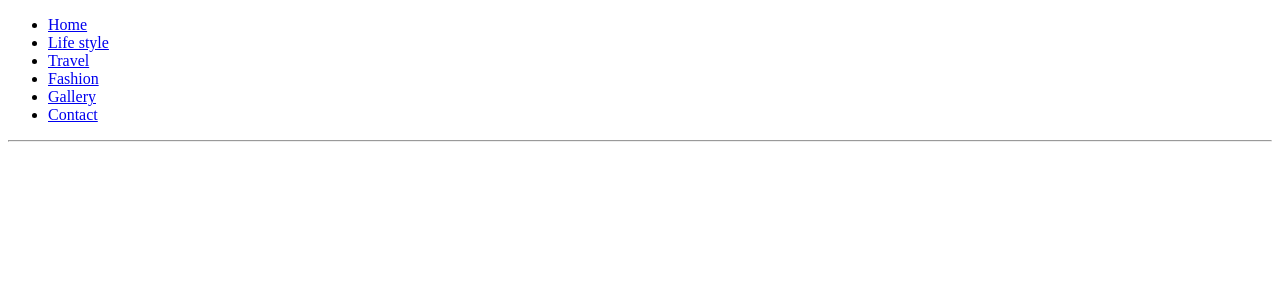
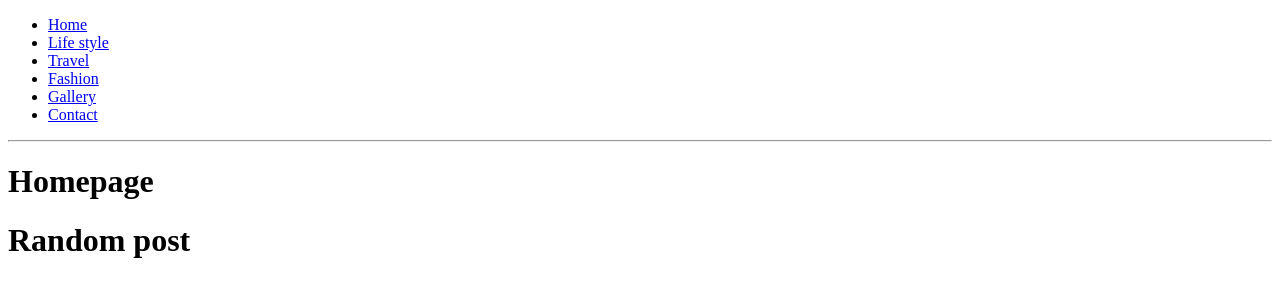
Before and after one commit to earapkoule/Articles-React-Training, a React (Create React App) app: page / in a window 1280 px wide. Shown: the top 300 px of the page. Built offline with nearby package versions, Linux system fonts and the light colour scheme; the HTML template or start-up script is replaced by a standard one.

Commit message:
component parameter to route

```diff
--- a/src/App.js
+++ b/src/App.js
@@ -23,7 +23,7 @@ function App() {
         <hr />
 
         <Switch>
-          <Route exact path="/">
+          <Route exact path="/" component={HomePage}>
 
           </Route>
           <Route path="/:category" render={(props) => { (<BlogPage category={props.match.params.category} />) }}>
--- a/src/pages/HomePage.js
+++ b/src/pages/HomePage.js
@@ -1,7 +1,13 @@
 import React from 'react'
+import RandomPost from "../components/RandomPost/RandomPost"
+
 
 const HomePage = () => {
-    return <h1>Homepage</h1>
+    return (
+        <div>
+            <h1>Homepage</h1>
+            <RandomPost></RandomPost>
+        </div>)
 }
 
 export default HomePage
```
